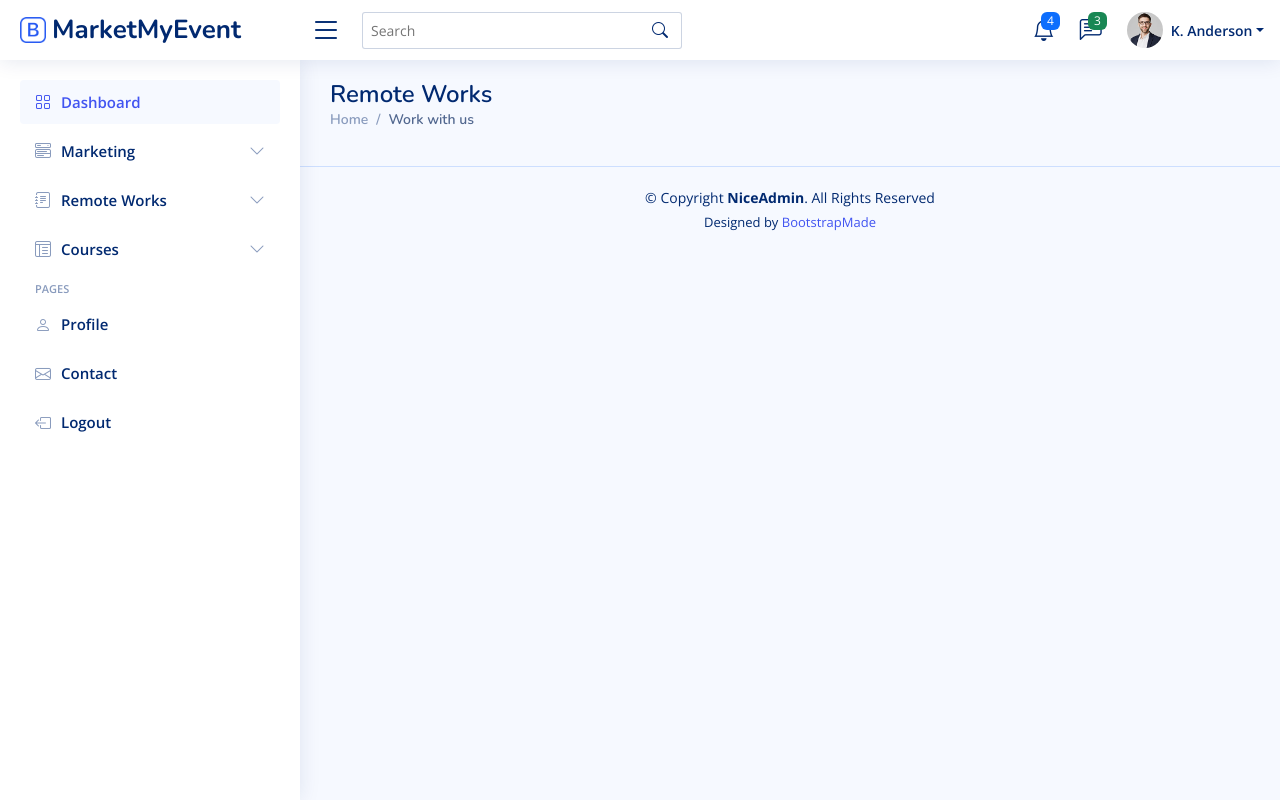
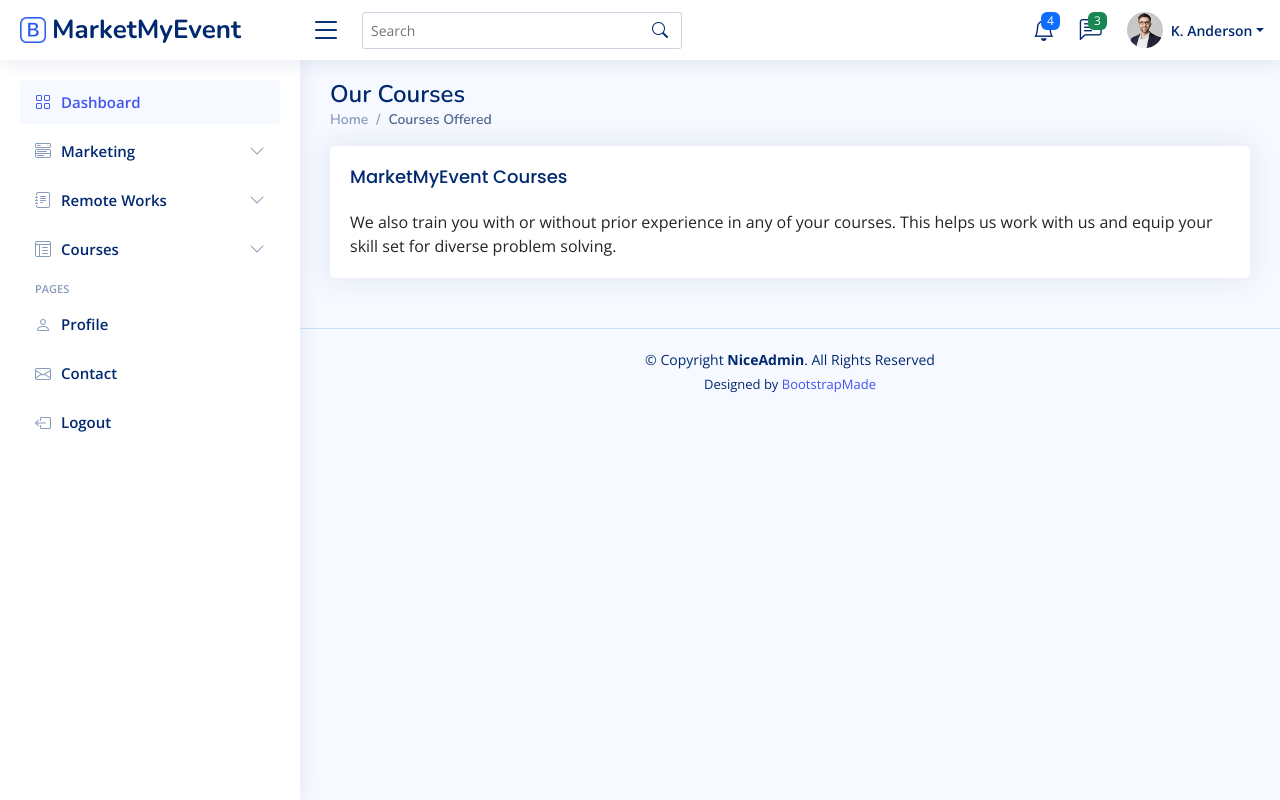
Before and after one commit to Dhe-Reigner/FINAL-PROJECT, a Django app: page /EventSalesSystem/courses in a window 1280 px wide. Run offline with Django 5.2, Linux system fonts and the light colour scheme; data that the repository does not hold is empty; some libraries are stand-ins or nearby versions.

Commit message:
additional commit

```diff
--- a/EventSalesSystem/templates/courses.html
+++ b/EventSalesSystem/templates/courses.html
@@ -32,15 +32,22 @@
 <main id="main" class="main">
 
     <div class="pagetitle">
-      <h1>Remote Works</h1>
+      <h1>Our Courses</h1>
       <nav>
         <ol class="breadcrumb">
           <li class="breadcrumb-item"><a href="{% url 'index' %}">Home</a></li>
           <!-- <li class="breadcrumb-item"></li> -->
-          <li class="breadcrumb-item active">Work with us</li>
+          <li class="breadcrumb-item active">Courses Offered</li>
         </ol>
       </nav>
     </div><!-- End Page Title -->
+
+    <div class="card">
+            <div class="card-body">
+              <h5 class="card-title">MarketMyEvent Courses</h5>
+            We also train you with or without prior experience in any of your courses. This helps us work with us and equip your skill set for diverse problem solving.
+            </div>
+          </div><!-- End Default Card -->
 
     <section class="section">
       <div class="row">
@@ -50,7 +57,7 @@
 
  <div class="card md-6">
             <!-- <img src="assets/img/card.jpg" class="card-img-top" alt="..."> -->
-            <img src="{{ items.image.url }}" class="card-img-top custom-img" alt="{{ items.image }}" style="width:10rem; height:13rem;">
+            <img src="{{ items.image.url }}" class="card-img-top custom-img" alt="{{ items.image }}" style="width:18rem; height:13rem;">
             <div class="card-body">
               <h5 class="card-title">{{ items.course_name }} </h5>
               <p class="card-text">Ksh{{ items.price }} </p>
```
